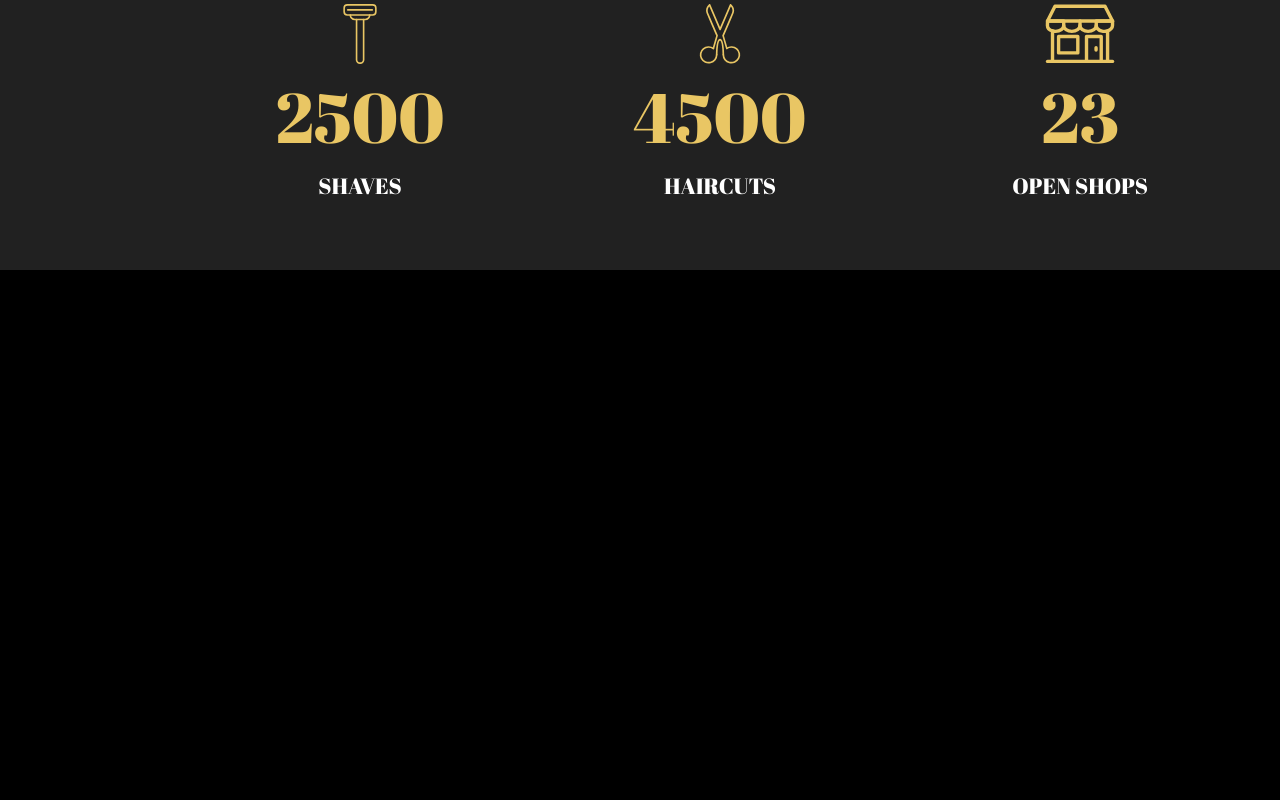
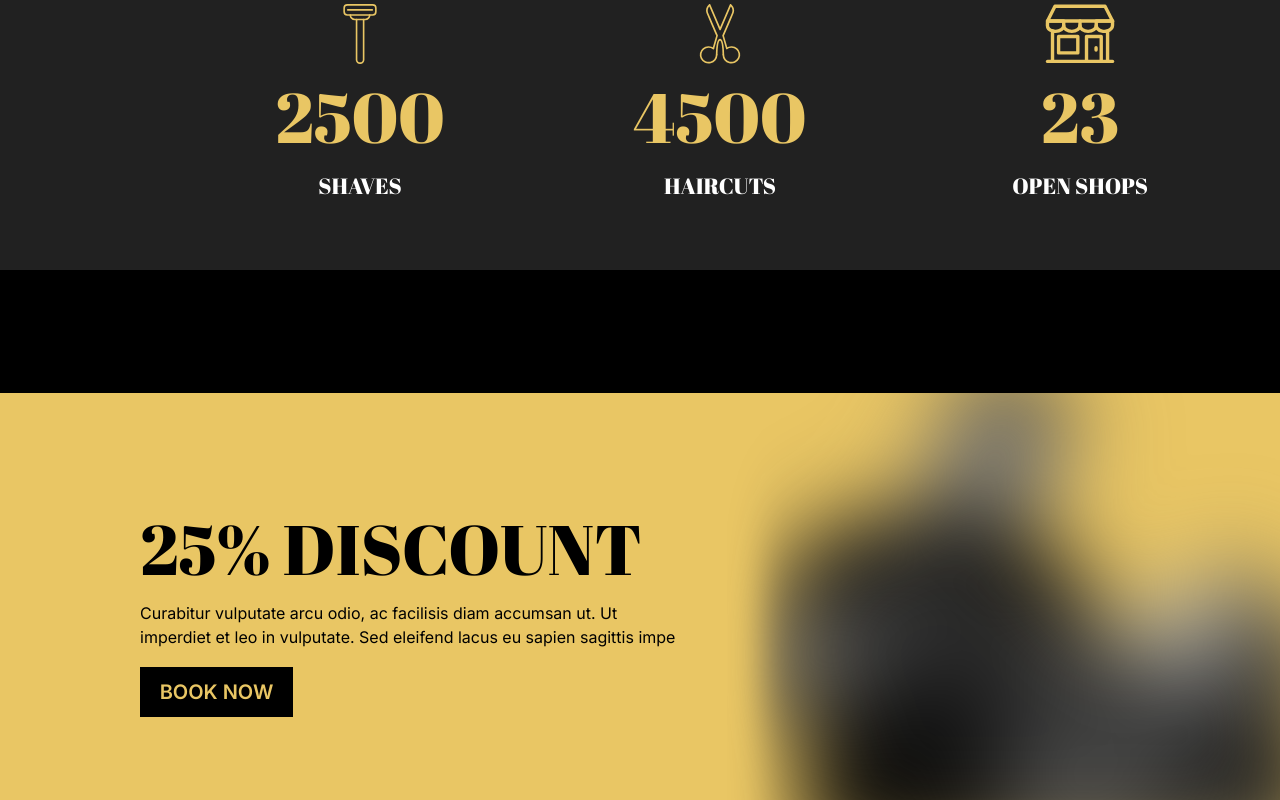
Before and after one commit to Bigbilly-github/BarberShop, a React (Vite) app: page / in a window 1280 px wide. Shown: the part 2270-3070 px from the top of the page. Before the commit the page ends 2540 px from the top, so only its background shows below. Built offline with nearby package versions, Linux system fonts and the light colour scheme; a web font is replaced by a local one.

Commit message:
creating and styling the discount component

```diff
--- /dev/null
+++ b/src/components/discount.jsx
@@ -0,0 +1,28 @@
+
+
+
+function Discount (){
+    return(
+        <>
+        <section className="w-[1440px] h-[530px] bg-[#000000] pt-[123px]">
+            <div className="w-[1440px] h-[407px] bg-[#E9C664] bg-[url('/src/svg/discount/img.svg')]  pt-[103px] bg-no-repeat bg-[90%_50%] ">
+            <div className="w-[541px] h-[200px] ml-[140px]">
+                <h1 className="font-fatface text-[70px] mb-0 tracking-[5%] w-[541px] ">
+                    25% DISCOUNT
+                </h1>
+                <p className="w-[541px] h-[31px] font-inter   mb-[35px] text-[16px] text-[#000000]">
+                    Curabitur vulputate arcu odio, ac facilisis diam accumsan ut. Ut imperdiet et leo in vulputate. Sed eleifend lacus eu sapien sagittis impe
+                </p>
+                <button className="w-[153px]  hover:opacity-75 transition-normal cursor-pointer h-[50px] bg-[#000000] font-inter font-semibold text-[20px] text-[#E9C664]">
+                    BOOK NOW
+                </button>
+
+            </div>
+
+            </div>
+
+        </section>
+        </>
+    )
+}
+export default Discount
--- a/src/pages/homepage.jsx
+++ b/src/pages/homepage.jsx
@@ -1,4 +1,5 @@
 import Details from "../components/details"
+import Discount from "../components/discount"
 import Header from "../components/header"
 import Hero from "../components/hero"
 import Services from "../components/services"
@@ -13,6 +14,7 @@ function Homepage (){
             <Hero/>
             <Services/>
             <Details/>
+             <Discount/>
         </main>
         </>
     )
```
Also changed, not shown: src/svg/discount/img.svg (added).
